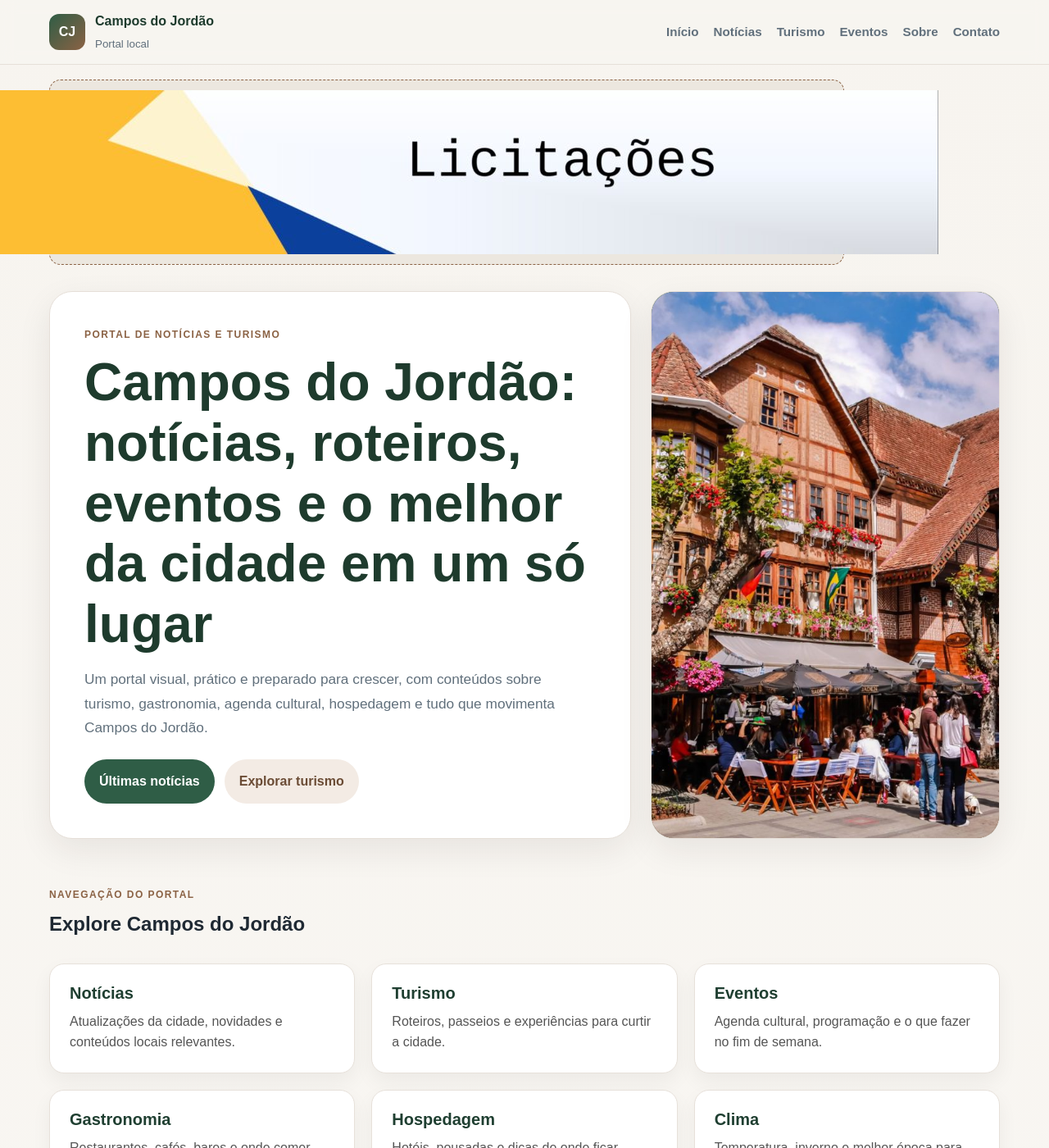
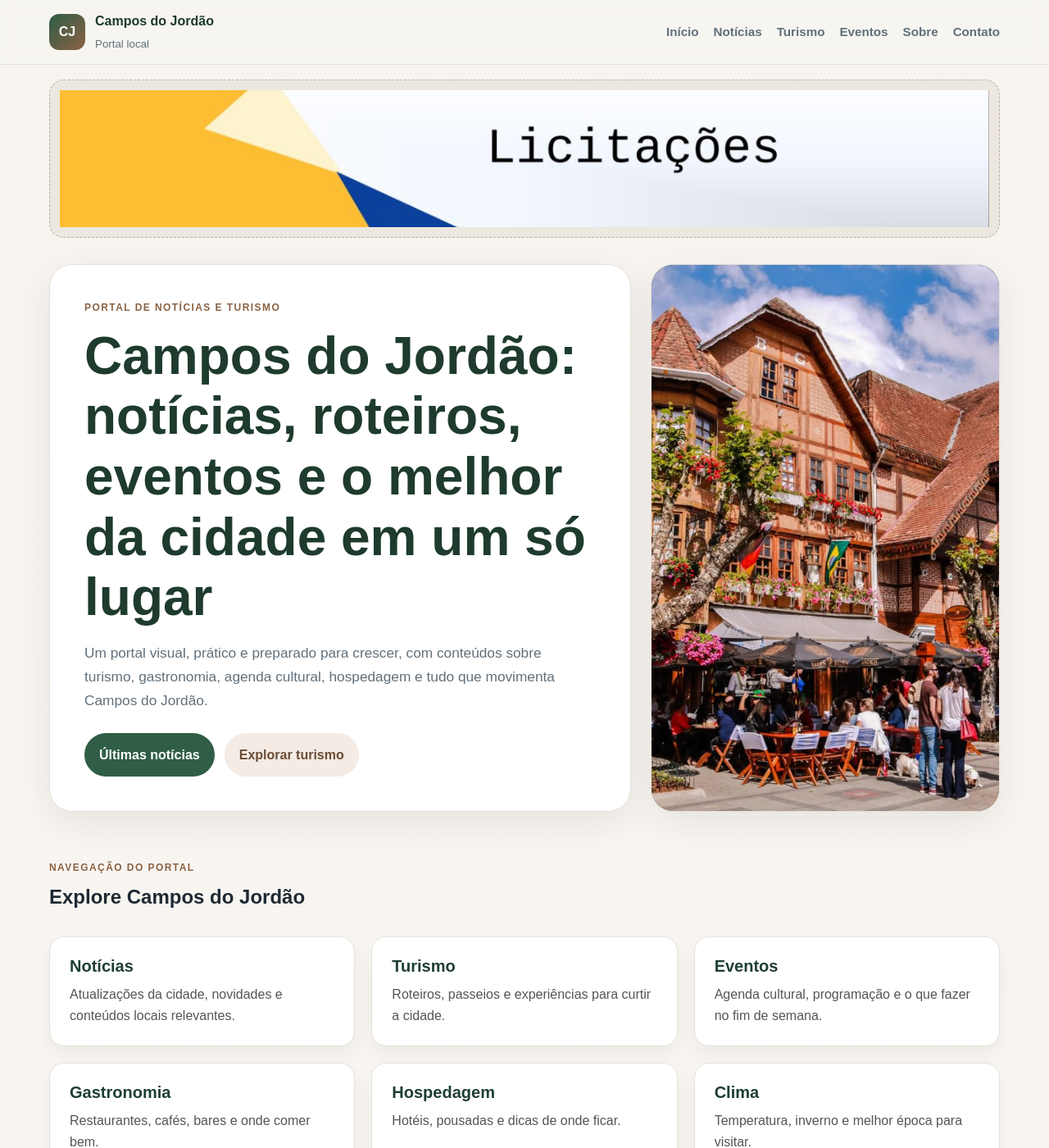
Before and after one commit to projetocamposdojordao/projetocamposdojordao.github.io, a Jekyll site: the page built from index.html, in a window 1280 px wide and 1400 px high. Shown: the whole window at 82% size. Built offline with Jekyll 4.4.1, drawn with Linux system fonts in a browser that asks for light colours.

Commit message:
Add styles for ad boxes and media queries

```diff
--- a/assets/style.css
+++ b/assets/style.css
@@ -1179,3 +1179,34 @@ ul { padding-left: 1.2rem; }
   text-decoration: none;
   white-space: nowrap;
 }
+.top-ad,
+.bottom-ad {
+  padding: 18px 0;
+}
+
+.ad-box--hero {
+  width: 100%;
+  max-width: 1200px;
+  aspect-ratio: 6 / 1; /* 1200x200 */
+  display: block;
+  margin: 0 auto;
+  overflow: hidden;
+  border-radius: 18px;
+  border: 1px dashed rgba(106, 74, 50, 0.35);
+  background: #ece7df;
+}
+
+.ad-box--hero .ad-img {
+  width: 100%;
+  height: 100%;
+  object-fit: cover;
+  display: block;
+}
+
+/* Mobile: reduz a altura visual do banner */
+@media (max-width: 768px) {
+  .ad-box--hero {
+    aspect-ratio: 3 / 1;
+    border-radius: 14px;
+  }
+}
```
